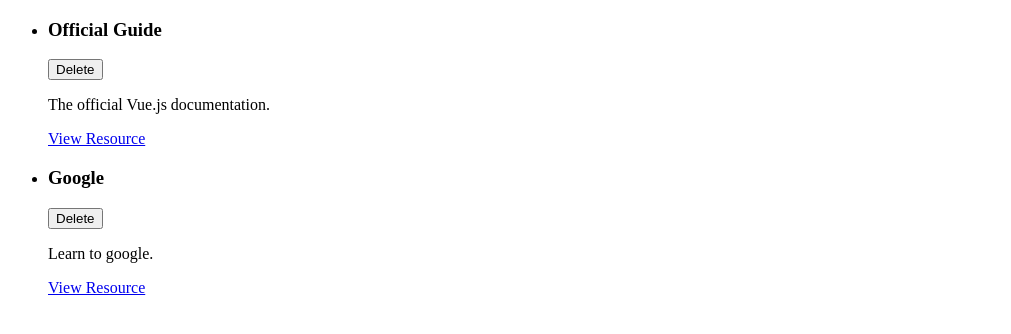
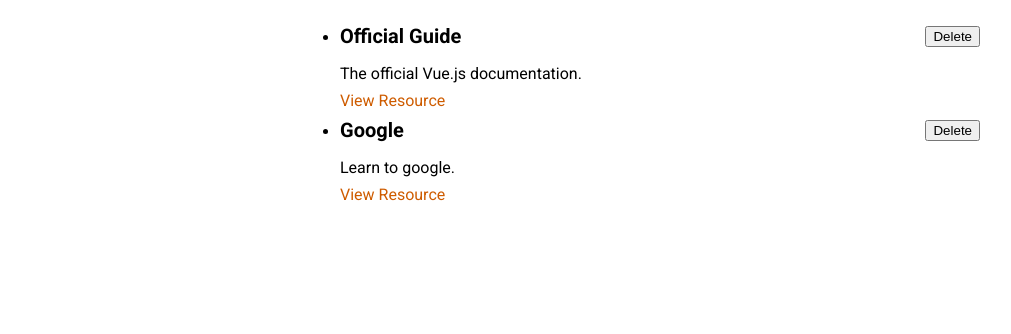
Before and after one commit to Makukuu/learning-resources-app, a Vue app: page / in a window 1280 px wide. Shown: the top 334 px of the page, without its empty margins (0-1011 px from the left). Built offline with nearby package versions, Linux system fonts and the light colour scheme.

Commit message:
Add styles

```diff
--- a/src/App.vue
+++ b/src/App.vue
@@ -37,3 +37,19 @@
   },
 };
 </script>
+
+<style>
+@import url("https://fonts.googleapis.com/css2?family=Roboto:wght@400;700&display=swap");
+
+* {
+  box-sizing: border-box;
+}
+
+html {
+  font-family: "Roboto", sans-serif;
+}
+
+body {
+  margin: 0;
+}
+</style>
--- a/src/components/learning-resources/LearningResource.vue
+++ b/src/components/learning-resources/LearningResource.vue
@@ -18,3 +18,35 @@
   props: ["title", "description", "link"],
 };
 </script>
+
+<style scoped>
+li {
+  margin: auto;
+  max-width: 40rem;
+}
+
+header {
+  display: flex;
+  justify-content: space-between;
+  align-items: center;
+}
+
+h3 {
+  font-size: 1.25rem;
+  margin: 0.5rem 0;
+}
+
+p {
+  margin: 0.5rem 0;
+}
+
+a {
+  text-decoration: none;
+  color: #ce5c00;
+}
+
+a:hover,
+a:active {
+  color: #c89300;
+}
+</style>
```
